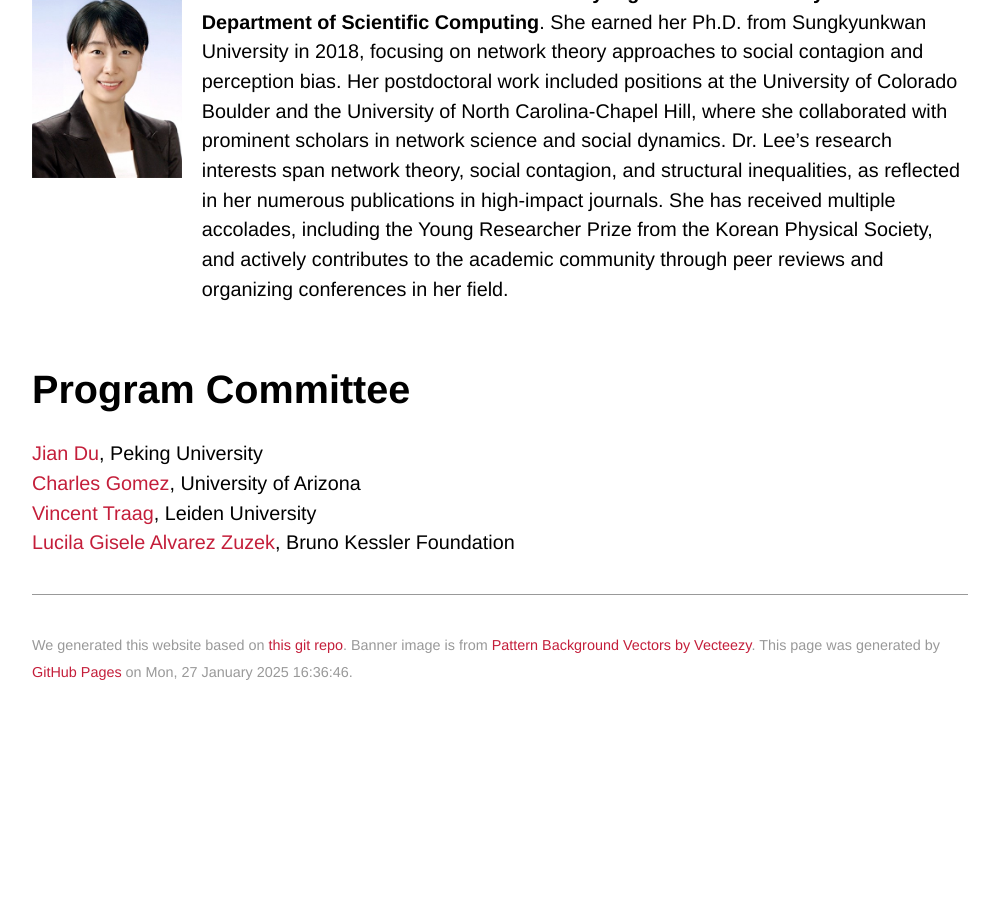
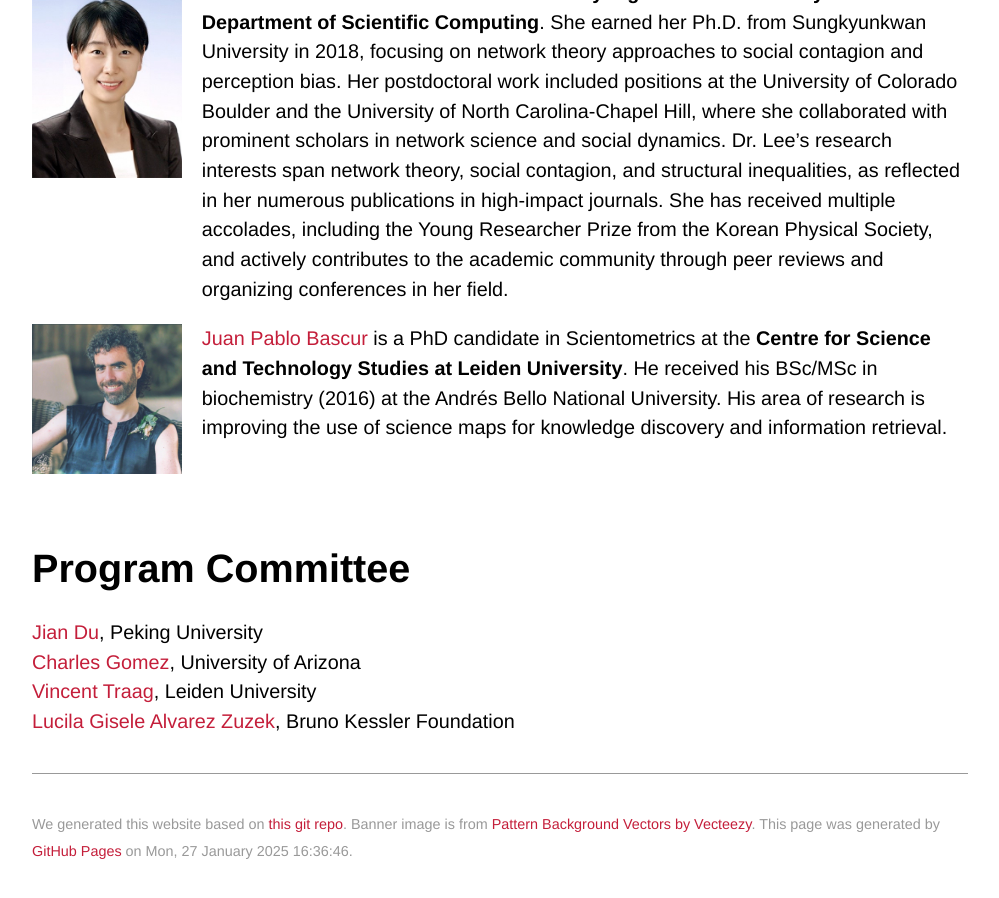
Before and after one commit to netscisci/netscisci.github.io, a Jekyll site: the page built from organizers.md, in a window 1280 px wide and 900 px high, scrolled down 2430 px. Shown: the whole window, without its empty margins (140-1139 px from the left). Built offline with Jekyll 4.4.1, drawn with Linux system fonts in a browser that asks for light colours; some web fonts are replaced; our own code applies the rules of GitHub Pages for plain Markdown files; before the commit the page ends 3151 px from its top, so only the background shows below that.

Commit message:
Update organizers.md

```diff
--- a/organizers.md
+++ b/organizers.md
@@ -64,6 +64,13 @@ His research interest is understanding the fundamental mechanisms that drive com
 </div>
 </div>
 
+<div class='orgWrapper'>
+<img src="assets/images/juan pablo.jpg" alt="Juan Pablo Bascur" width="150" />
+<div class='bioWrapper'>
+[Juan Pablo Bascur](https://www.cwts.nl/people/juan-pablo-bascur-cifuentes) is a PhD candidate in Scientometrics at the **Centre for Science and Technology Studies at Leiden University**. He received his BSc/MSc in biochemistry (2016) at the Andrés Bello National University. His area of research is improving the use of science maps for knowledge discovery and information retrieval.
+</div>
+</div>
+
 # Program Committee
 [Jian Du](https://www.nihds.pku.edu.cn/en/info/1027/1024.htm), Peking University
 [Charles Gomez](https://sociology.arizona.edu/person/charles-gomez), University of Arizona
```
